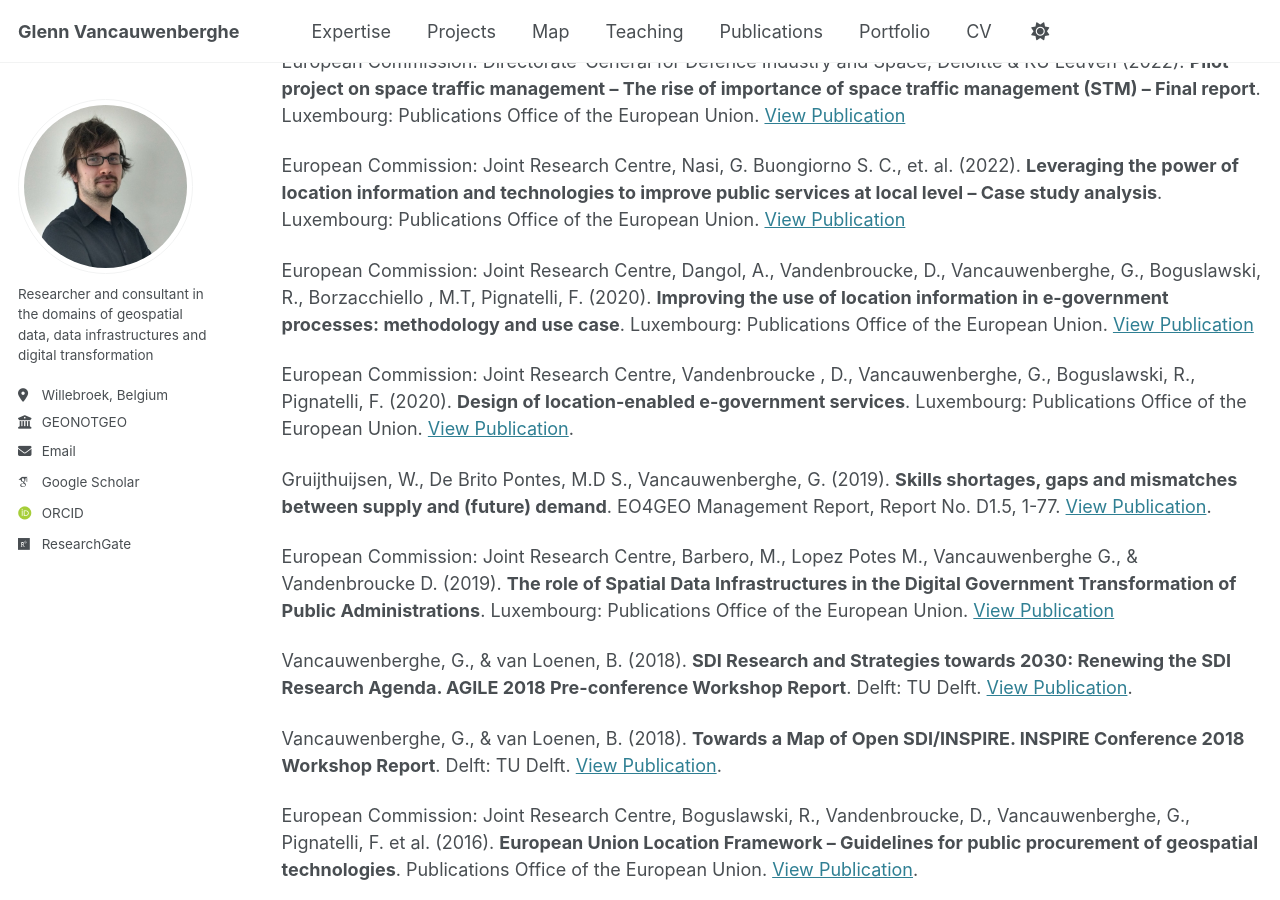
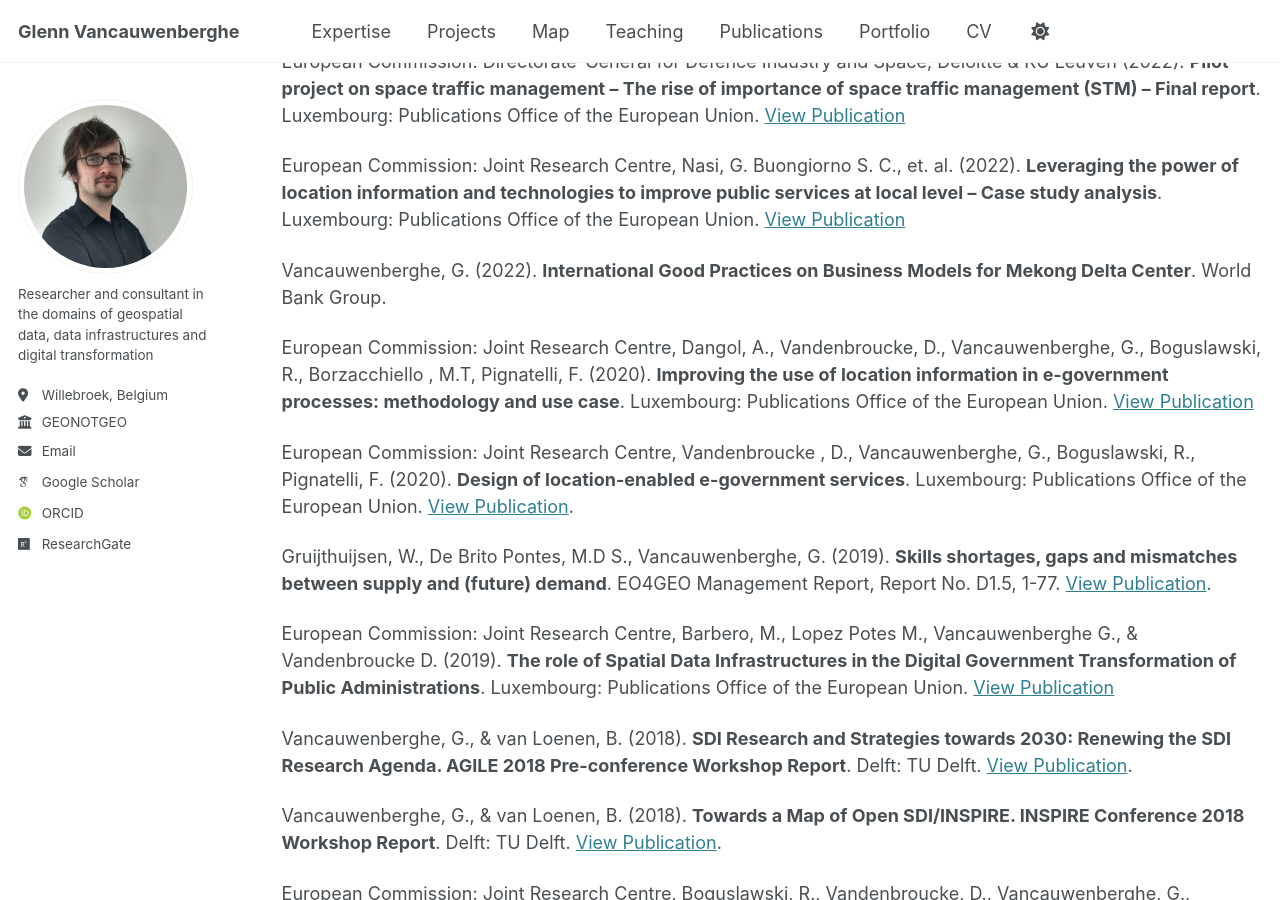
Before and after one commit to GVancauwenberghe/gvancauwenberghe.github.io, a Jekyll site: the page built from _pages/outputs.md, in a window 1280 px wide and 900 px high, scrolled down 1186 px. Built offline with Jekyll 4.4.1, drawn with Linux system fonts in a browser that asks for light colours; some web fonts are replaced.

Commit message:
Update outputs.md

```diff
--- a/_pages/outputs.md
+++ b/_pages/outputs.md
@@ -36,6 +36,8 @@ European Commission: Joint Research Centre, Vancauwenberghe, G. and Hernández Q
 European Commission: Directorate-General for Defence Industry and Space, Deloitte & KU Leuven (2022). **Pilot project on space traffic management – The rise of importance of space traffic management (STM) – Final report**. Luxembourg: Publications Office of the European Union. [View Publication](https://data.europa.eu/doi/10.2889/3462708)
 
 European Commission: Joint Research Centre, Nasi, G. Buongiorno S. C., et. al. (2022). **Leveraging the power of location information and technologies to improve public services at local level – Case study analysis**. Luxembourg: Publications Office of the European Union. [View Publication](https://data.europa.eu/doi/10.2760/67126)
+
+Vancauwenberghe, G. (2022). **International Good Practices on Business Models for Mekong Delta Center**. World Bank Group.
 
 European Commission: Joint Research Centre, Dangol, A., Vandenbroucke, D., Vancauwenberghe, G., Boguslawski, R., Borzacchiello , M.T, Pignatelli, F. (2020). **Improving the use of location information in e-government processes: methodology and use case**. Luxembourg: Publications Office of the European Union. [View Publication](https://data.europa.eu/doi/10.2760/073656)
 
```
